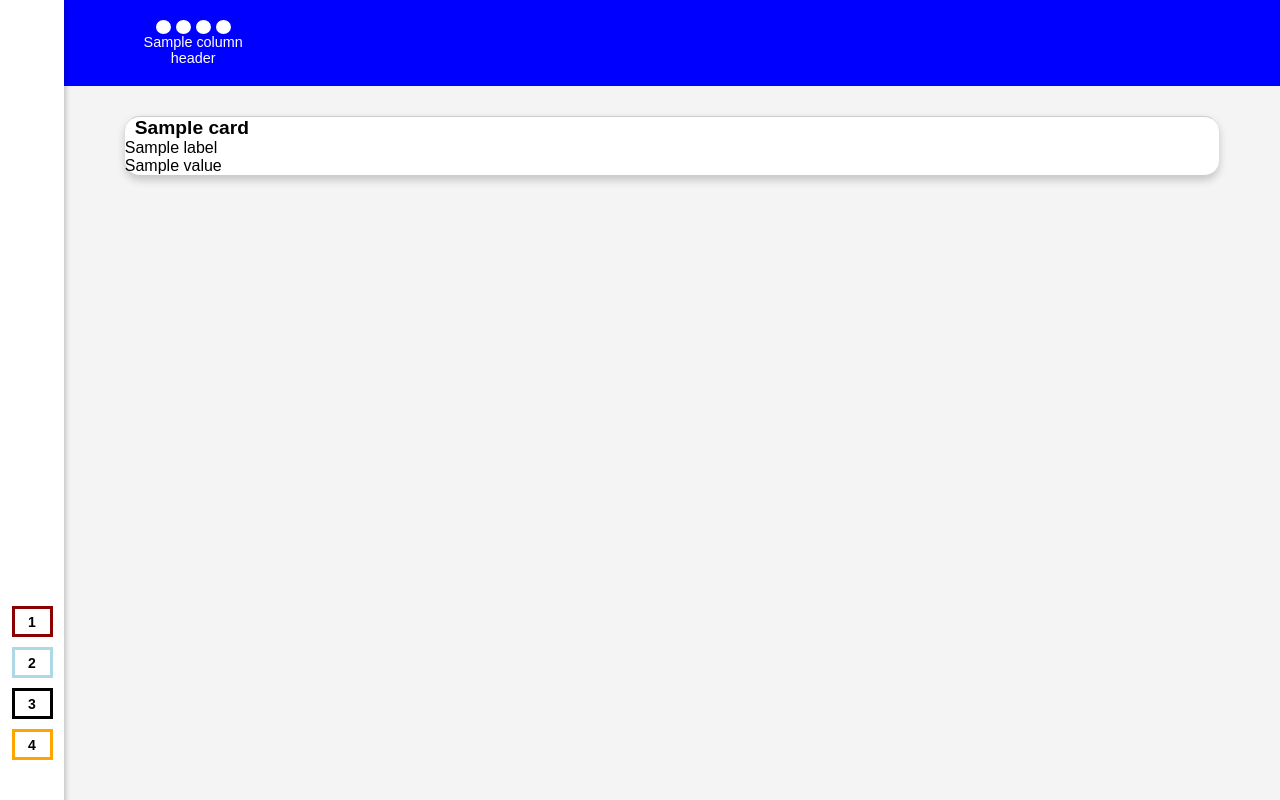
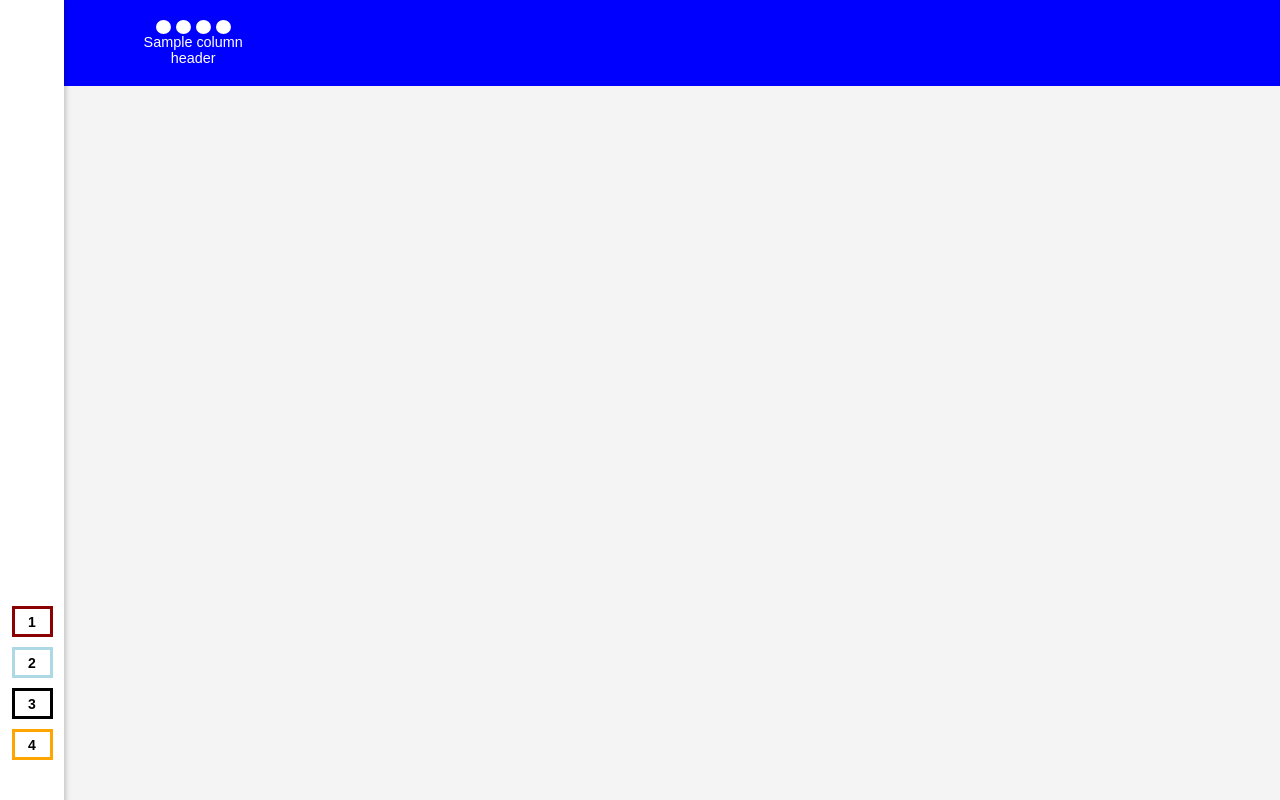
Before and after one commit to artificialname/boardgame, a Flask app: template templates/index.html in a window 1280 px wide. Run offline with Flask 3, Linux system fonts and the light colour scheme; the template is opened without the code that fills it: most values are stand-ins (such as "Sample title", 1, 10 or a date in 2020).

Commit message:
revert once

```diff
--- a/templates/index.html
+++ b/templates/index.html
@@ -177,25 +177,6 @@
         </div>
     </div>
 
-    <!-- CONTENT -->
-    <div class="content">
-        {% for card in cards %}
-        <div class="card">
-            <div class="card-title">{{ card.title }}</div>
-            <div class="card-labels">
-                {% for label in labels %}
-                <div>{{ label }}</div>
-                {% endfor %}
-            </div>
-            <div class="card-content">
-                {% for value in card.data %}
-                <div>{{ value }}</div>
-                {% endfor %}
-            </div>
-        </div>
-        {% endfor %}
-    </div>
-
     <script>
         document.addEventListener("DOMContentLoaded", function () {
             const circles = document.querySelectorAll(".circle");
```
